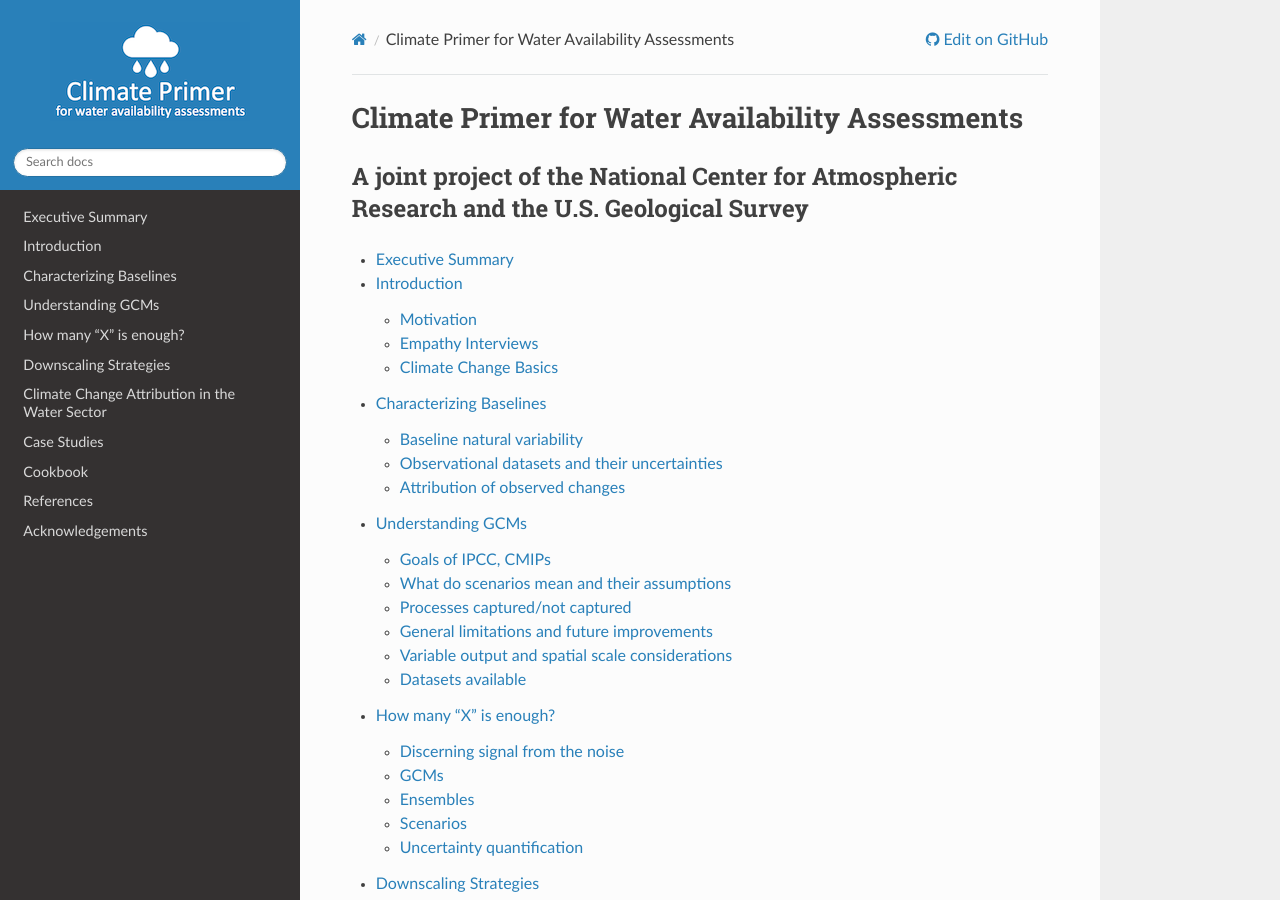
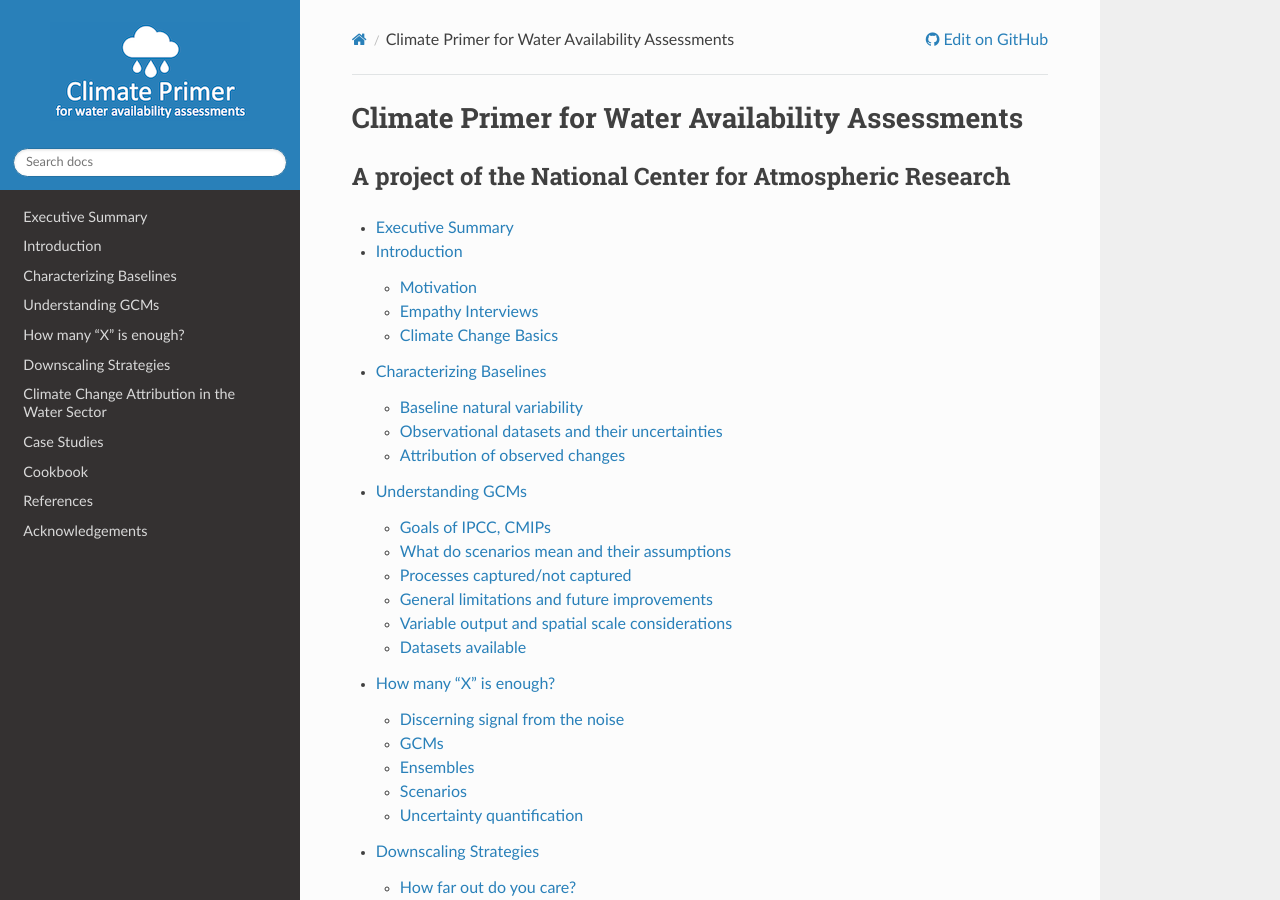
Before and after one commit to NCAR/climate-primer-water, a Sphinx documentation site: the page built from doc/index.rst, in a window 1280 px wide and 900 px high. Built offline with Sphinx 7.4.7 and the Read the Docs theme 2.0.0, drawn with Linux system fonts in a browser that asks for light colours.

Commit message:
Update index.rst

```diff
--- a/doc/index.rst
+++ b/doc/index.rst
@@ -7,7 +7,7 @@
 Climate Primer for Water Availability Assessments
 ===========================================================
 ----------------------------------------------------------------------------------------------
-A joint project of the National Center for Atmospheric Research and the U.S. Geological Survey
+A project of the National Center for Atmospheric Research
 ----------------------------------------------------------------------------------------------
 
 .. toctree::
```
